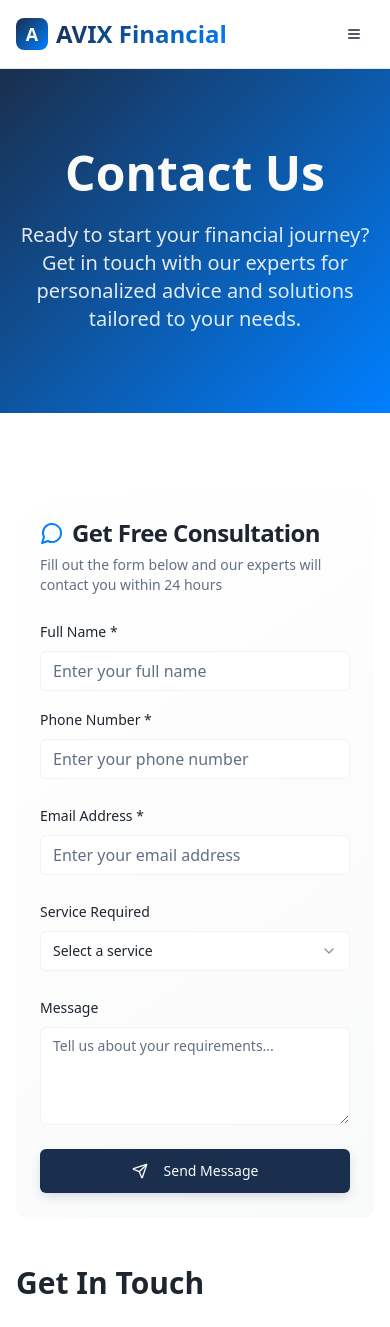
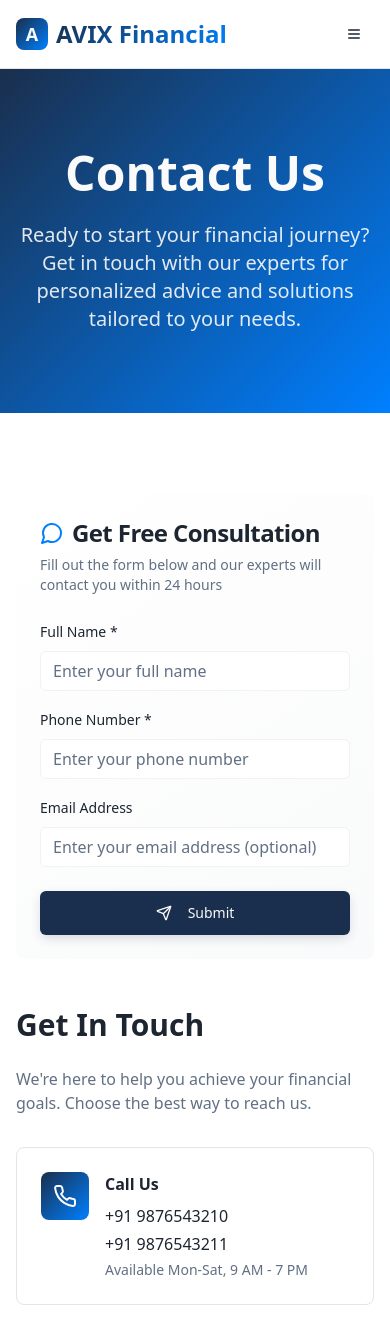
Before and after one commit to zenmeraki7/Avix_New_Akhila, a React (Vite) app: page /contact in a window 390 px wide. Shown: the top 1327 px of the page. Built offline with nearby package versions, Linux system fonts and the light colour scheme.

Commit message:
Update Contact Page
Create a mobile-responsive contact page that collects a mandatory name and an optional email and phone number.

```diff
--- a/src/pages/Contact.tsx
+++ b/src/pages/Contact.tsx
@@ -25,9 +25,7 @@ const Contact = () => {
   const [formData, setFormData] = useState({
     name: '',
     email: '',
-    phone: '',
-    service: '',
-    message: ''
+    phone: ''
   });
 
   const handleSubmit = (e: React.FormEvent) => {
@@ -36,7 +34,7 @@ const Contact = () => {
       title: "Form Submitted Successfully!",
       description: "Our team will contact you within 24 hours.",
     });
-    setFormData({ name: '', email: '', phone: '', service: '', message: '' });
+    setFormData({ name: '', email: '', phone: '' });
   };
 
   const handleChange = (field: string, value: string) => {
@@ -125,7 +123,7 @@ const Contact = () => {
               </CardHeader>
               <CardContent>
                 <form onSubmit={handleSubmit} className="space-y-6">
-                  <div className="grid md:grid-cols-2 gap-4">
+                  <div className="space-y-4">
                     <div className="space-y-2">
                       <Label htmlFor="name">Full Name *</Label>
                       <Input
@@ -136,6 +134,7 @@ const Contact = () => {
                         required
                       />
                     </div>
+
                     <div className="space-y-2">
                       <Label htmlFor="phone">Phone Number *</Label>
                       <Input
@@ -147,50 +146,22 @@ const Contact = () => {
                         required
                       />
                     </div>
-                  </div>
 
                     <div className="space-y-2">
-                    <Label htmlFor="email">Email Address *</Label>
+                      <Label htmlFor="email">Email Address</Label>
                       <Input
                         id="email"
                         type="email"
-                      placeholder="Enter your email address"
+                        placeholder="Enter your email address (optional)"
                         value={formData.email}
                         onChange={(e) => handleChange('email', e.target.value)}
-                      required
                       />
                     </div>
-
-                  <div className="space-y-2">
-                    <Label htmlFor="service">Service Required</Label>
-                    <Select value={formData.service} onValueChange={(value) => handleChange('service', value)}>
-                      <SelectTrigger>
-                        <SelectValue placeholder="Select a service" />
-                      </SelectTrigger>
-                      <SelectContent>
-                        {services.map((service) => (
-                          <SelectItem key={service} value={service}>
-                            {service}
-                          </SelectItem>
-                        ))}
-                      </SelectContent>
-                    </Select>
-                  </div>
-
-                  <div className="space-y-2">
-                    <Label htmlFor="message">Message</Label>
-                    <Textarea
-                      id="message"
-                      placeholder="Tell us about your requirements..."
-                      rows={4}
-                      value={formData.message}
-                      onChange={(e) => handleChange('message', e.target.value)}
-                    />
                   </div>
 
                   <Button type="submit" className="w-full" size="lg">
                     <Send className="w-4 h-4 mr-2" />
-                    Send Message
+                    Submit
                   </Button>
                 </form>
               </CardContent>
```
Lines whose indentation alone changed are shown as unchanged.
